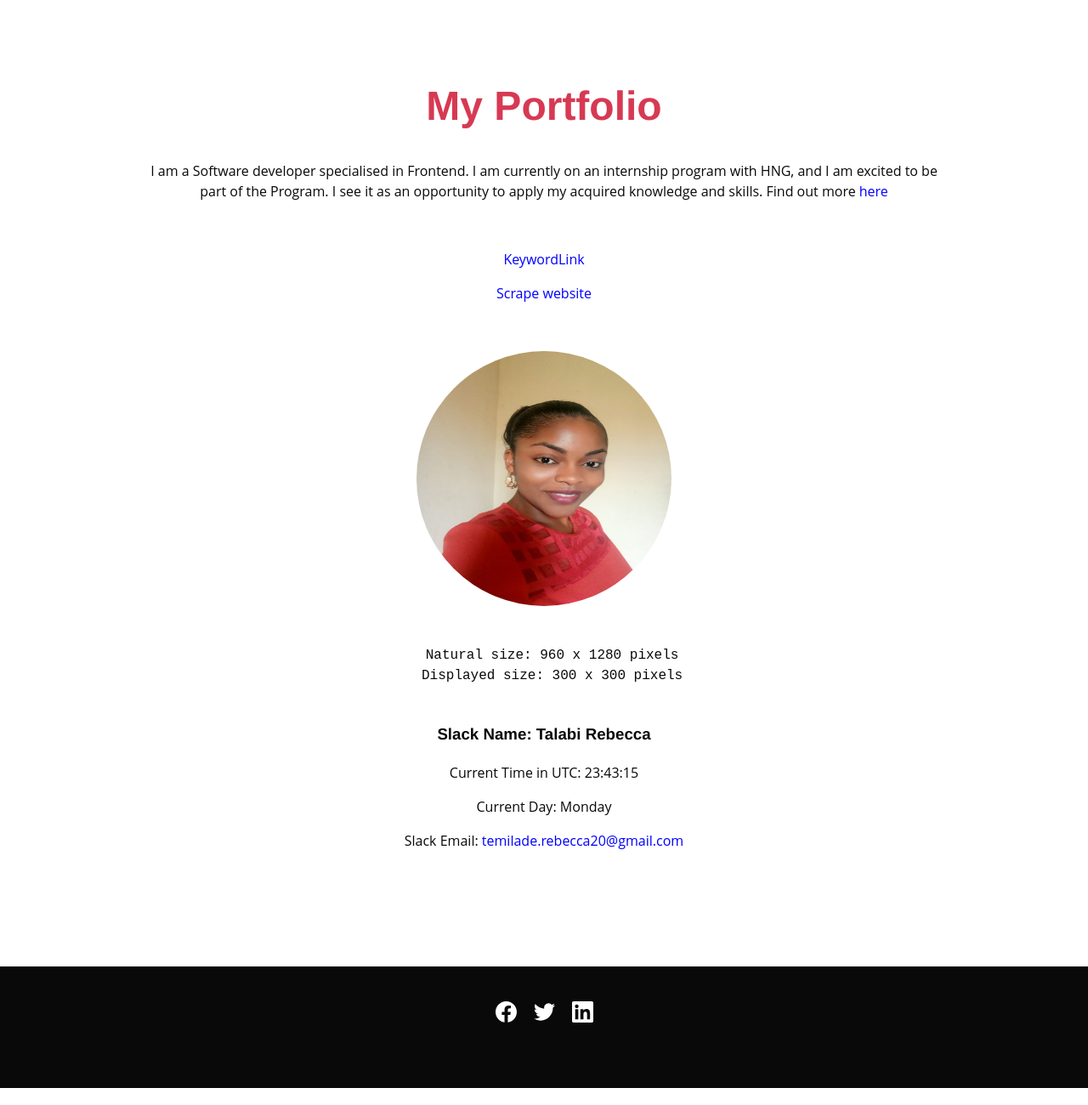
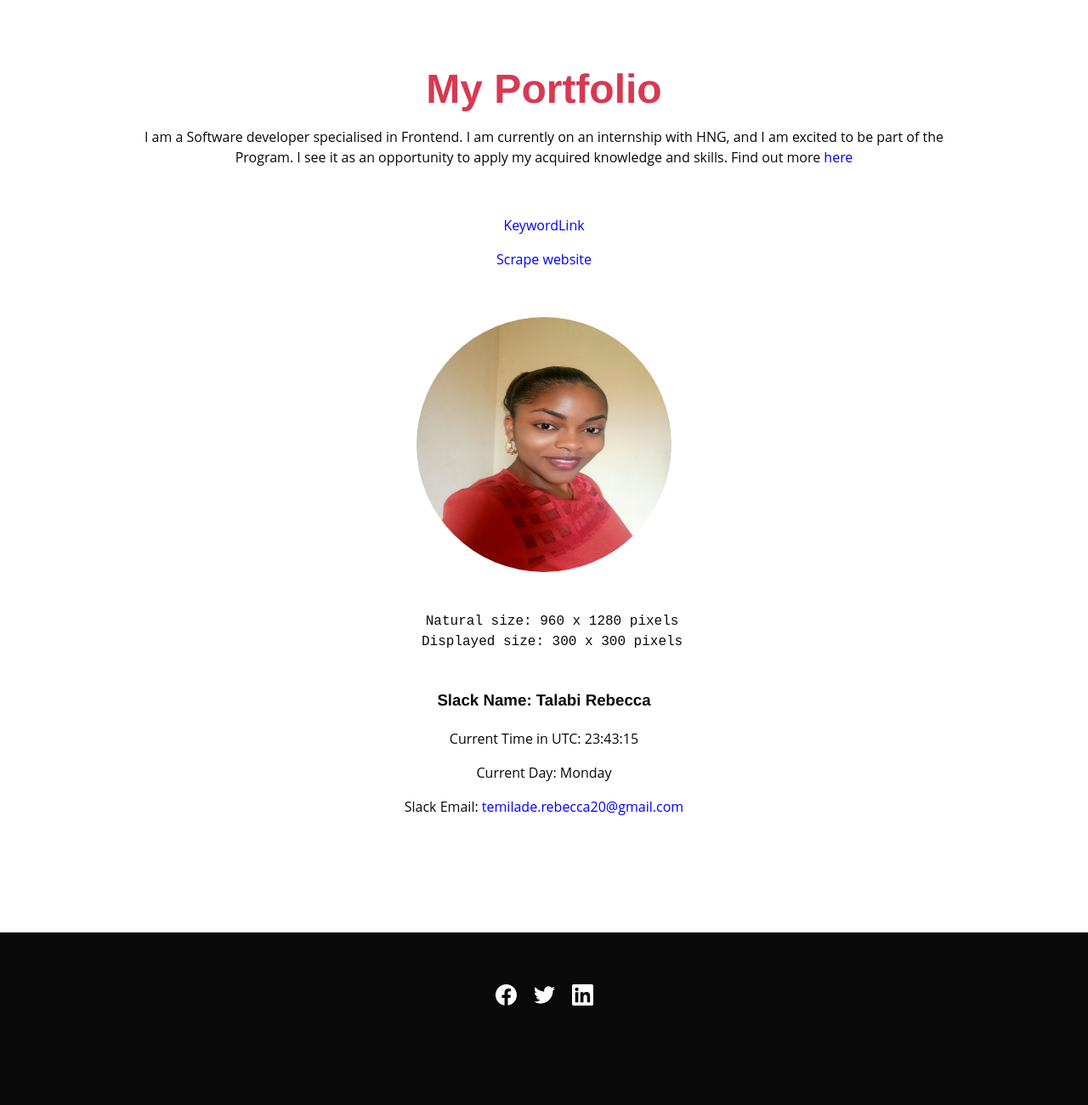
Before and after one commit to TemiladeRebecca/TemiladeRebecca.github.io, a plain HTML site: page index.html in a window 1280 px wide. Shown: the part 1334-2634 px from the top of the page at 85% size. Drawn offline with Linux system fonts and the light colour scheme.

Commit message:
My Website

```diff
--- a/index.html
+++ b/index.html
@@ -58,7 +58,7 @@
           <header class="section-header">
             <h2 class="section-title">My Portfolio</h2>
             <p class="section-body">
-              I am a Software developer specialised in Frontend. I am currently on an internship program with HNG, and I am excited to be part of the Program. I see it as an opportunity to apply my acquired knowledge and skills. Find out more
+              I am a Software developer specialised in Frontend. I am currently on an internship with HNG, and I am excited to be part of the Program. I see it as an opportunity to apply my acquired knowledge and skills. Find out more
               <a href="https://hng.tech/learn" data-testid="hngLink">here</a>
               <p><a href="https://keyword.dog" data-testid="hngLink">KeywordLink</a></p>
               <p><a href="https://scrapeanyweb.site" data-testid="scrapeanywebLink">Scrape website</a></p>
--- a/styles.css
+++ b/styles.css
@@ -319,7 +319,7 @@
     font-size: var(--section-title-font-size);
     font-weight: var(--section-title-font-weight);
     line-height: var(--section-title-line-height);
-    margin: var(--section-title-margin);
+    margin: -2rem;
     color: var(--section-title-color);
     align-self: center;
   }
@@ -328,6 +328,7 @@
   .section-body {
     padding: var(--section-body-padding);
   }
+
 
   .section-footer {
     padding: var(--section-footer-padding);
@@ -341,6 +342,7 @@
     --text-color: var(--color-white);
     --section-title-color: var(--color-white);
     background: var(--color-black);
+    padding: var(--section-body-padding);
   }
 
   /* Section HERO
```
